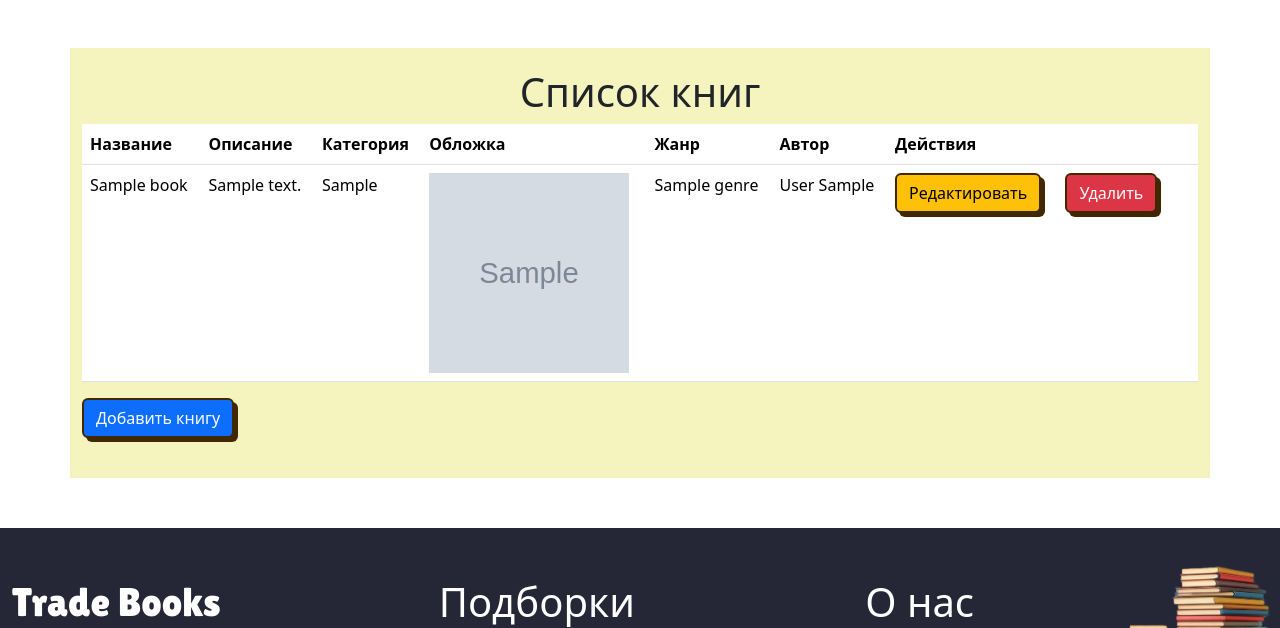
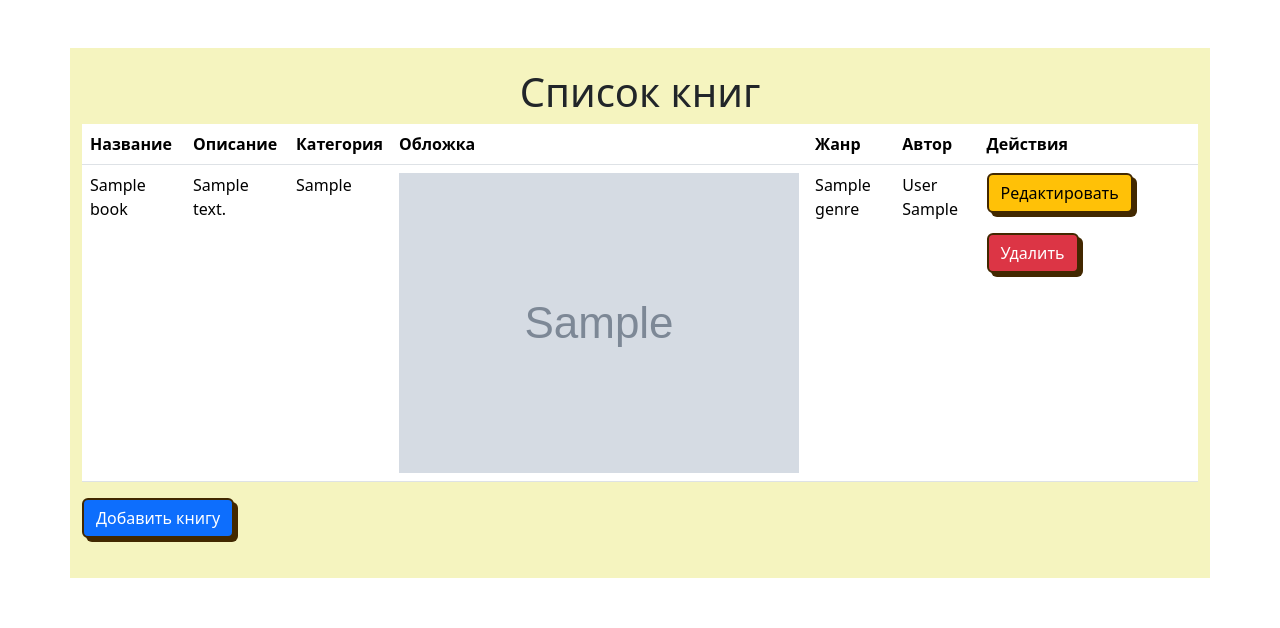
Before and after one commit to RainDarkNess/project_IVT_25_u, a Django app: page /books/ in a window 1280 px wide. Shown: the part 243-871 px from the top of the page. Run offline with Django 5.2, Linux system fonts and the light colour scheme; a user stored in the database is signed in; tables that the repository leaves empty hold one stand-in row (values such as "Sample post"); grey boxes marked "Sample" are stand-in pictures; some libraries are stand-ins or nearby versions.

Commit message:
<dev-frontend-books> fix and update

```diff
--- a/books/main/templates/main/book_list.html
+++ b/books/main/templates/main/book_list.html
@@ -26,7 +26,7 @@
             <td>{{ book.idcategory }}</td>
             <td>
                 {% if book.idcover %}
-                <img style="width: 200px; height: 200px" src="/media/{{ book.idcover.img }}">
+                <img src="/media/{{ book.idcover.img }}">
                 {% else %}
                 <p>Изображение отсуствует</p>
                 {% endif %}
```
